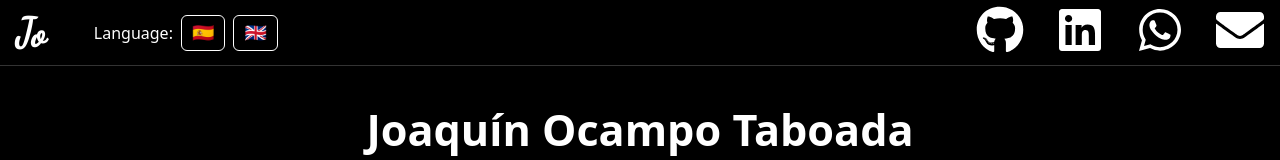
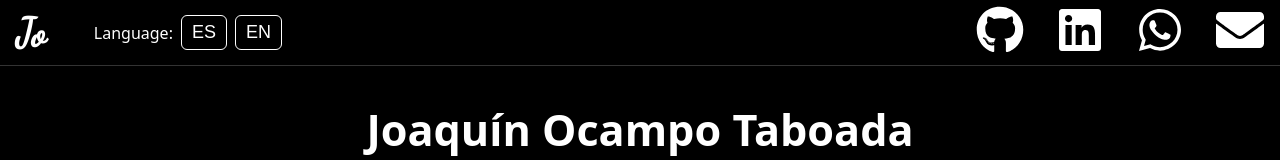
Before and after one commit to JoaquinGabriel17/portfolio-react, a Next.js app: page / in a window 1280 px wide. Shown: the top 160 px of the page. Built offline with nearby package versions, Linux system fonts and the light colour scheme.

Commit message:
cambio en header

```diff
--- a/src/components/navbar/Navbar.js
+++ b/src/components/navbar/Navbar.js
@@ -34,13 +34,13 @@ const langChangeHandler = (newLang) => {
           onClick={() => toChangeLang("es")}
           className={lang === "es" ? styles.active : ""}
         >
-          🇪🇸
+          ES
         </button>
         <button
           onClick={() => toChangeLang("en")}
           className={lang === "en" ? styles.active : ""}
         >
-          🇬🇧
+          EN
         </button>
       </div>
       </div>
```
